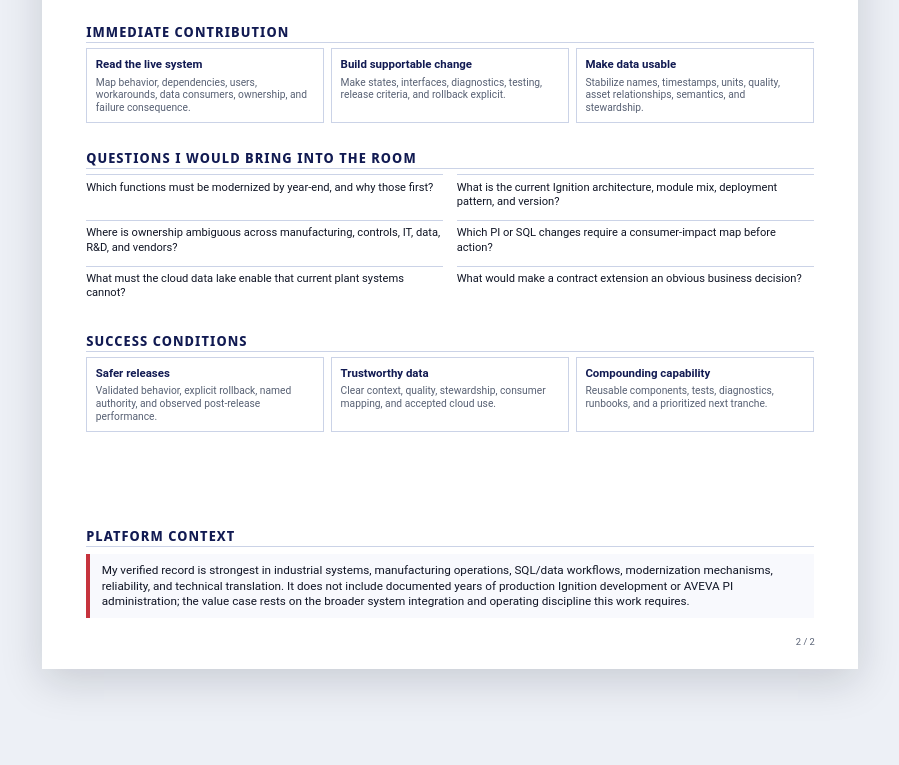
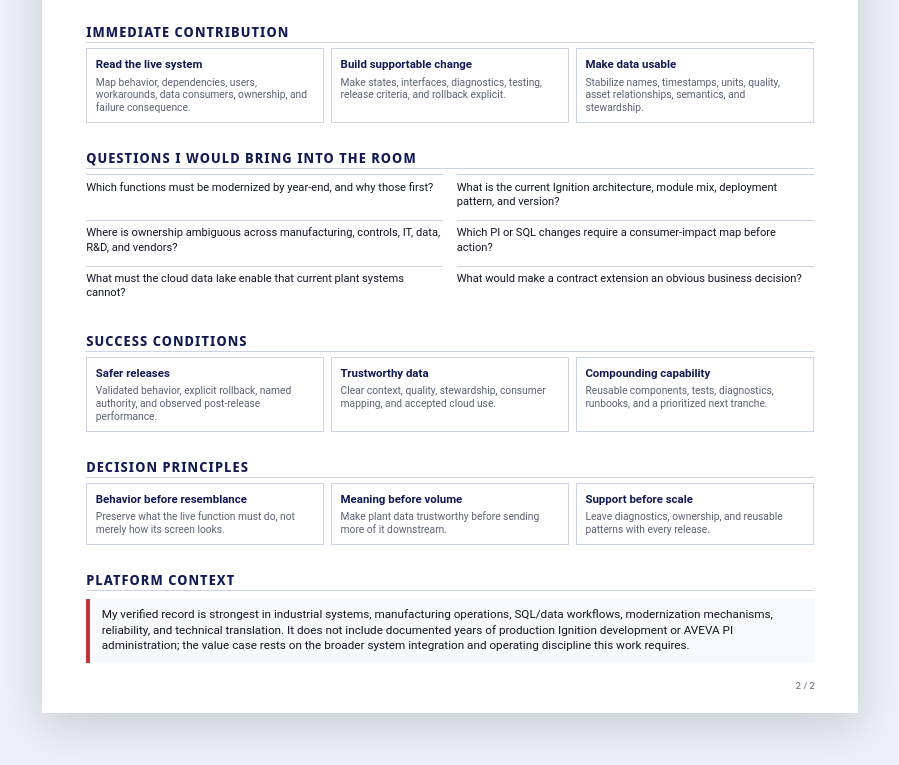
Before and after one commit to russelldudek/ByteCubit, a website: page interview-brief.html in a window 1280 px wide. Shown: the part 1553-2318 px from the top of the page, without its empty margins (190-1089 px from the left). Before the commit the page ends 2274 px from the top, so only its background shows below. Drawn offline with Linux system fonts and the light colour scheme.

Commit message:
Tighten thesis brief page rhythm

```diff
--- a/interview-brief.html
+++ b/interview-brief.html
@@ -32,7 +32,8 @@
     <section class="doc-section"><h2>Immediate contribution</h2><div class="success-strip"><div class="success-item"><strong>Read the live system</strong><span>Map behavior, dependencies, users, workarounds, data consumers, ownership, and failure consequence.</span></div><div class="success-item"><strong>Build supportable change</strong><span>Make states, interfaces, diagnostics, testing, release criteria, and rollback explicit.</span></div><div class="success-item"><strong>Make data usable</strong><span>Stabilize names, timestamps, units, quality, asset relationships, semantics, and stewardship.</span></div></div></section>
     <section class="doc-section"><h2>Questions I would bring into the room</h2><div class="question-grid"><div class="question-item">Which functions must be modernized by year-end, and why those first?</div><div class="question-item">What is the current Ignition architecture, module mix, deployment pattern, and version?</div><div class="question-item">Where is ownership ambiguous across manufacturing, controls, IT, data, R&amp;D, and vendors?</div><div class="question-item">Which PI or SQL changes require a consumer-impact map before action?</div><div class="question-item">What must the cloud data lake enable that current plant systems cannot?</div><div class="question-item">What would make a contract extension an obvious business decision?</div></div></section>
     <section class="doc-section"><h2>Success conditions</h2><div class="success-strip"><div class="success-item"><strong>Safer releases</strong><span>Validated behavior, explicit rollback, named authority, and observed post-release performance.</span></div><div class="success-item"><strong>Trustworthy data</strong><span>Clear context, quality, stewardship, consumer mapping, and accepted cloud use.</span></div><div class="success-item"><strong>Compounding capability</strong><span>Reusable components, tests, diagnostics, runbooks, and a prioritized next tranche.</span></div></div></section>
-    <section class="doc-section push-bottom"><h2>Platform context</h2><div class="doc-callout">My verified record is strongest in industrial systems, manufacturing operations, SQL/data workflows, modernization mechanisms, reliability, and technical translation. It does not include documented years of production Ignition development or AVEVA PI administration; the value case rests on the broader system integration and operating discipline this work requires.</div></section>
+    <section class="doc-section"><h2>Decision principles</h2><div class="success-strip"><div class="success-item"><strong>Behavior before resemblance</strong><span>Preserve what the live function must do, not merely how its screen looks.</span></div><div class="success-item"><strong>Meaning before volume</strong><span>Make plant data trustworthy before sending more of it downstream.</span></div><div class="success-item"><strong>Support before scale</strong><span>Leave diagnostics, ownership, and reusable patterns with every release.</span></div></div></section>
+    <section class="doc-section"><h2>Platform context</h2><div class="doc-callout">My verified record is strongest in industrial systems, manufacturing operations, SQL/data workflows, modernization mechanisms, reliability, and technical translation. It does not include documented years of production Ignition development or AVEVA PI administration; the value case rests on the broader system integration and operating discipline this work requires.</div></section>
   </div>
   <span class="page-label">2 / 2</span>
 </section>
```
